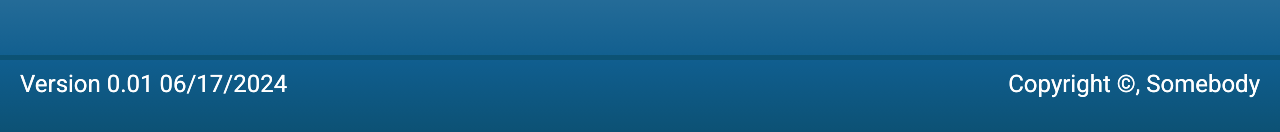
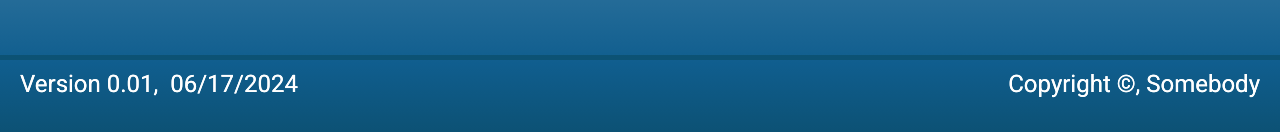
Before and after one commit to NOAA-OWP/ngencerf-ui, a Nuxt app: page /default in a window 1280 px wide. Shown: the part 665-797 px from the top of the page. Built offline with nearby package versions, Linux system fonts and the light colour scheme.

Commit message:
Added versioninfo.json

```diff
--- a/assets/versionInfo.json
+++ b/assets/versionInfo.json
@@ -0,0 +1,6 @@
+{
+  "program_info": {
+    "version": "0.01",
+    "release_date": "06/17/2024"
+  }
+}
--- a/components/AppFooter.vue
+++ b/components/AppFooter.vue
@@ -2,7 +2,7 @@
     <div id="Footer">
         <div class="topBar">&nbsp</div>
         <div class="version">
-                Version 0.01  06/17/2024
+            Version {{ info.program_info.version }},&nbsp;&nbsp;{{ info.program_info.release_date }}
         </div>
         <div class="copyright">
             Copyright &COPY;, Somebody
@@ -10,8 +10,16 @@
 
     </div>
 </template>
+
+<script lang="ts" setup>
+import json from "@/assets/versionInfo.json";
+const info = json;
+
+</script>
+
 <style lang="scss" scoped>
 @import "@/assets/styles/styles.scss";
+
 #Footer {
     font: 24px Roboto, sans-serif;
     position: absolute;
@@ -26,14 +34,17 @@
     height: 5px;
 }
 
-.version, .copyright {
+.version,
+.copyright {
     display: block;
     margin-top: 10px;
 }
+
 .version {
-    float:left;
+    float: left;
     margin-left: 20px;
 }
+
 .copyright {
     float: right;
     margin-right: 20px;
--- a/pages/index.vue
+++ b/pages/index.vue
@@ -5,7 +5,7 @@
 
 </template>
 <script lang="ts" setup>
-const appConfig = useAppConfig()
+const appConfig = useAppConfig();
 onMounted(() => {
   //this can be removed once we implement the page
    window.location.href = "calibration";
```
